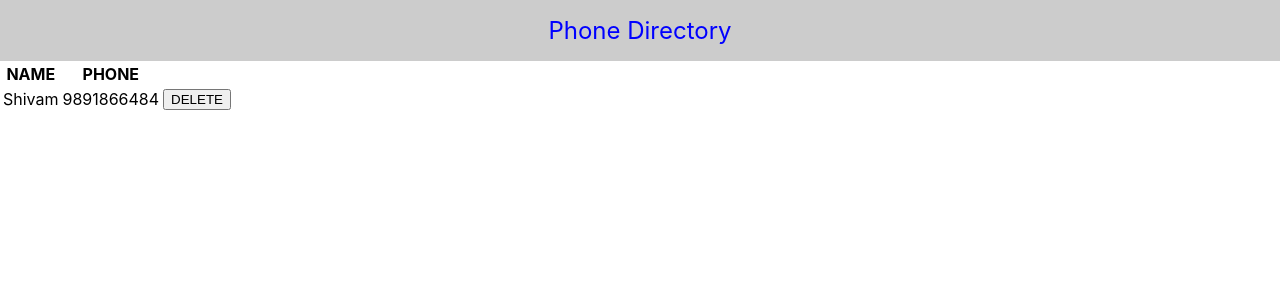
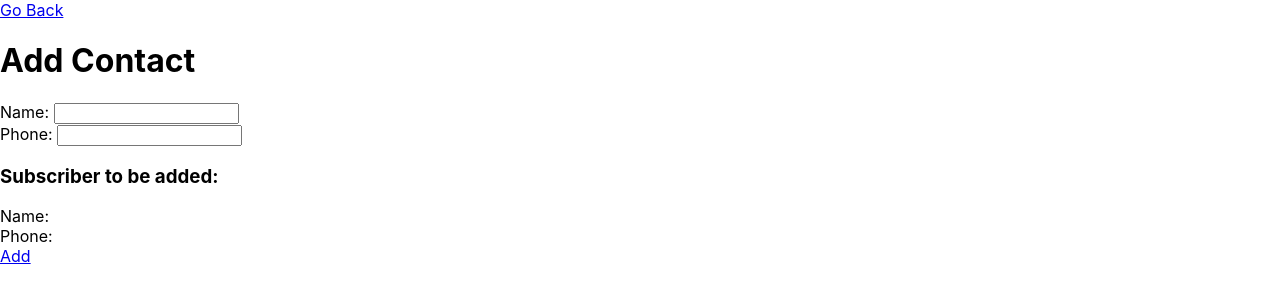
Before and after one commit to riverrz/upgrad-assignment, a React (Create React App) app: page /add in a window 1280 px wide. Shown: the top 300 px of the page. Built offline with nearby package versions, Linux system fonts and the light colour scheme.

Commit message:
Add page to add a subscriber

```diff
--- a/package.json
+++ b/package.json
@@ -5,6 +5,7 @@
   "dependencies": {
     "react": "^16.8.3",
     "react-dom": "^16.8.3",
+    "react-router-dom": "^4.3.1",
     "react-scripts": "2.1.5"
   },
   "scripts": {
--- a/src/App.js
+++ b/src/App.js
@@ -1,12 +1,14 @@
 import React, { Component } from "react";
 import "./App.css";
-import Contacts from "./Components/Contacts/Contacts";
+import { Switch, Route } from "react-router-dom";
+import Main from "./Containers/Main";
+import AddContact from "./Components/AddContact/AddContact";
 
 class App extends Component {
   constructor(props) {
     super(props);
     this.state = {
-      contacts: [{ id: 0, name: "Shivam", phone: "9891866484" }]
+      contacts: []
     };
   }
   addContact = contact => {
@@ -18,7 +20,6 @@ class App extends Component {
     });
   };
   deleteContact = id => {
-    console.log(id);
     const newContacts = this.state.contacts.filter(
       contact => contact.id !== id
     );
@@ -28,10 +29,21 @@ class App extends Component {
   };
   render() {
     return (
-      <div className="App">
-        <header className="header">Phone Directory</header>
-        <Contacts list={this.state.contacts} onDelete={this.deleteContact} />
-      </div>
+      <Switch>
+        <Route
+          path="/add"
+          render={() => <AddContact addContact={this.addContact} />}
+        />
+        <Route
+          path="/"
+          render={() => (
+            <Main
+              contacts={this.state.contacts}
+              deleteContact={this.deleteContact}
+            />
+          )}
+        />
+      </Switch>
     );
   }
 }
--- /dev/null
+++ b/src/Components/AddContact/AddContact.js
@@ -0,0 +1,56 @@
+import React, { PureComponent } from "react";
+import { Link } from "react-router-dom";
+
+class AddContact extends PureComponent {
+  constructor(props) {
+    super(props);
+    this.state = {
+      name: "",
+      contact: ""
+    };
+  }
+  onChangeName = event => {
+    this.setState({
+      name: event.target.value
+    });
+  };
+  onChangePhone = event => {
+    this.setState({
+      phone: event.target.value
+    });
+  };
+  addContact = () => {
+    this.props.addContact({ name: this.state.name, phone: this.state.phone });
+  };
+  render() {
+    return (
+      <div class="AddContact__container">
+        <Link to="/">Go Back</Link>
+        <h1>Add Contact</h1>
+        <form>
+          <div className="form__control">
+            <label htmlFor="name">Name: </label>
+            <input type="text" id="name" onChange={this.onChangeName} />
+          </div>
+          <div className="form__control">
+            <label htmlFor="phone">Phone: </label>
+            <input type="text" id="phone" onChange={this.onChangePhone} />
+          </div>
+
+          <h3>Subscriber to be added:</h3>
+          <div>
+            Name: <span>{this.state.name}</span>
+          </div>
+          <div>
+            Phone: <span>{this.state.phone}</span>
+          </div>
+          <Link to="/" onClick={this.addContact}>
+            Add
+          </Link>
+        </form>
+      </div>
+    );
+  }
+}
+
+export default AddContact;
--- a/src/Components/Contacts/Contacts.js
+++ b/src/Components/Contacts/Contacts.js
@@ -8,7 +8,7 @@ const contacts = props => {
         <td>{contact.phone}</td>
         <td>
           <button
-            onClick={() => props.onDelete(contact.id) || console.log("Deleted")}
+            onClick={() => props.onDelete(contact.id)}
           >
             DELETE
           </button>
--- /dev/null
+++ b/src/Containers/Main.js
@@ -0,0 +1,20 @@
+import React, { Component } from "react";
+import Contacts from "../Components/Contacts/Contacts";
+import { Link } from "react-router-dom";
+
+class Main extends Component {
+  render() {
+    return (
+      <div className="App">
+        <header className="header">Phone Directory</header>
+        <Link to="/add">Add</Link>
+        <Contacts
+          list={this.props.contacts}
+          onDelete={this.props.deleteContact}
+        />
+      </div>
+    );
+  }
+}
+
+export default Main;
--- a/src/index.js
+++ b/src/index.js
@@ -1,10 +1,16 @@
-import React from 'react';
-import ReactDOM from 'react-dom';
-import './index.css';
-import App from './App';
-import * as serviceWorker from './serviceWorker';
+import React from "react";
+import ReactDOM from "react-dom";
+import "./index.css";
+import App from "./App";
+import * as serviceWorker from "./serviceWorker";
+import { BrowserRouter } from "react-router-dom";
 
-ReactDOM.render(<App />, document.getElementById('root'));
+ReactDOM.render(
+  <BrowserRouter>
+    <App />
+  </BrowserRouter>,
+  document.getElementById("root")
+);
 
 // If you want your app to work offline and load faster, you can change
 // unregister() to register() below. Note this comes with some pitfalls.
```
Also changed, not shown: 1 other file (tests, documents, lock files or other folders).
